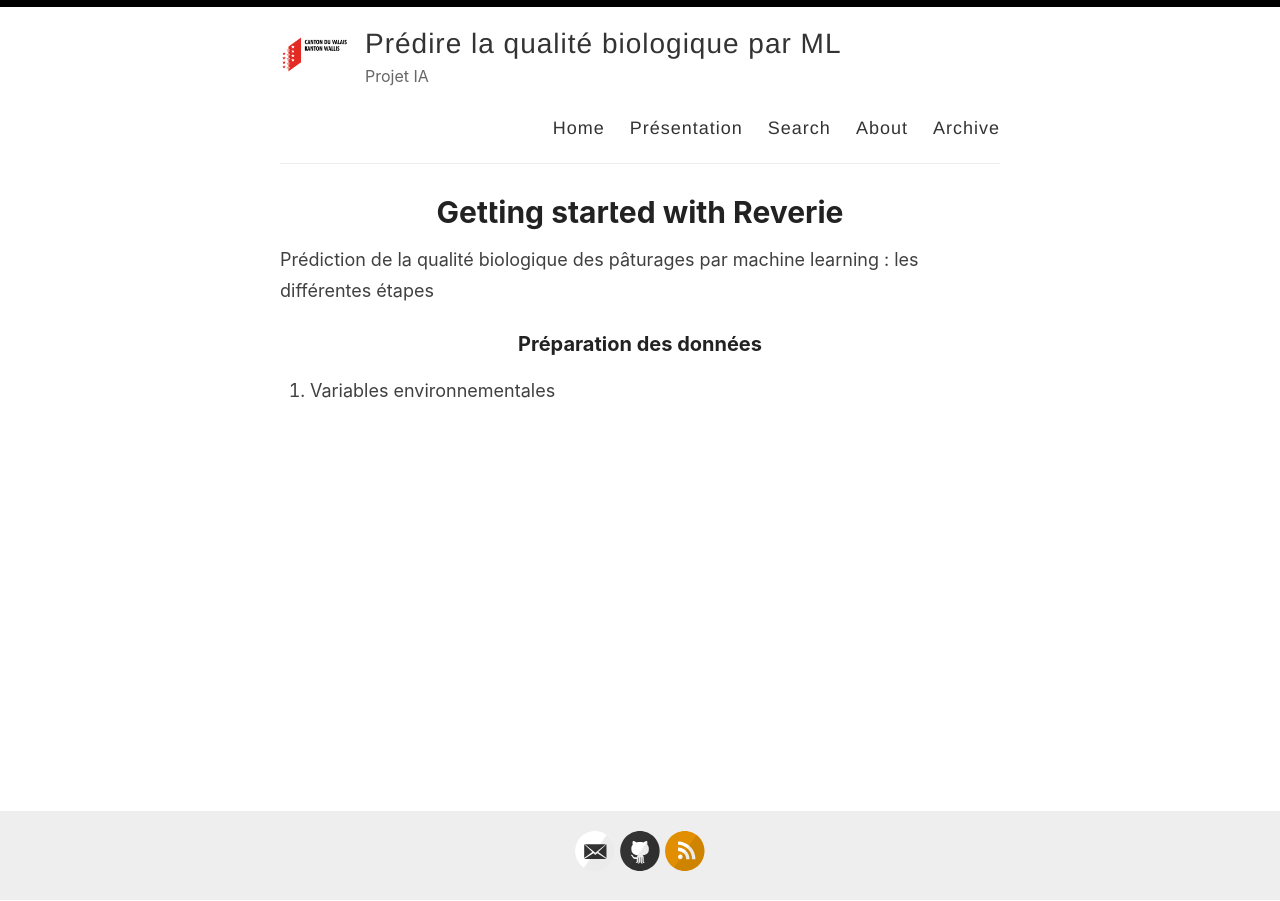
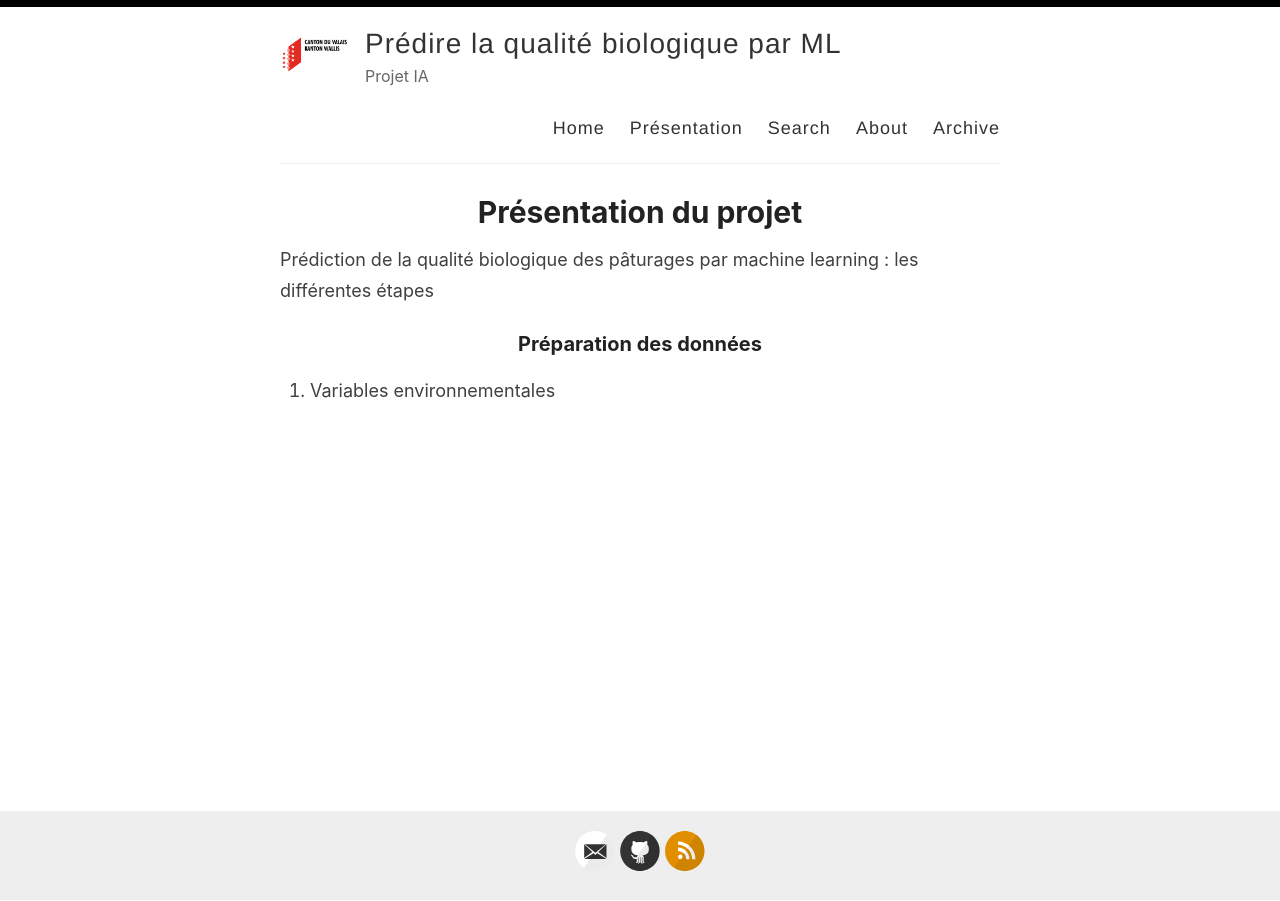
Before and after one commit to sca-opdir/sber-biodiversite-ml-prediction, a Jekyll site: the page built from _pages/presentation.md, in a window 1280 px wide. Built offline with Jekyll 4.4.1, drawn with Linux system fonts in a browser that asks for light colours.

Commit message:
Update and rename getting-started.md to presentation.md

```diff
--- a/_pages/getting-started.md
+++ b/_pages/presentation.md
@@ -1,7 +1,7 @@
 ---
 layout: page
-title: Getting started with Reverie
-permalink: /getting-started/
+title: Présentation du projet
+permalink: /presentation/
 ---
 
 Prédiction de la qualité biologique des pâturages par machine learning : les différentes étapes
```
